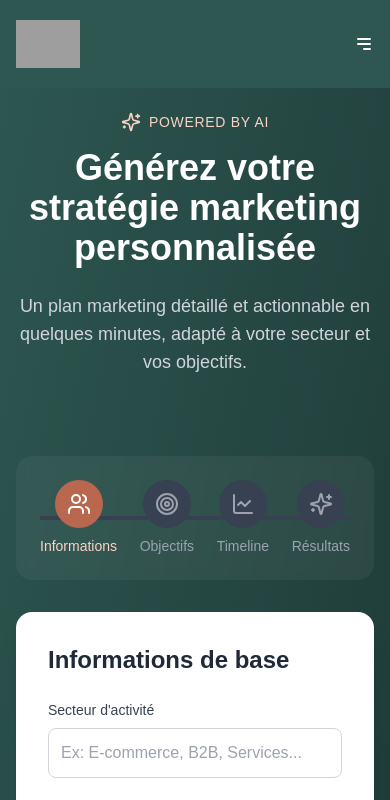
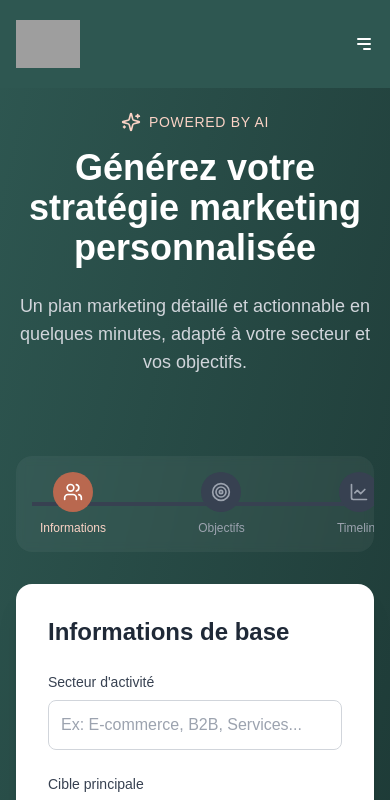
Before and after one commit to HugoAdriMax/WeAreWe, a Next.js app: page /strategy in a window 390 px wide. Shown: the top 800 px of the page. Built offline with nearby package versions, Linux system fonts and the light colour scheme; grey boxes are pictures that could not be loaded.

Commit message:
generer9

```diff
--- a/app/strategy/page.tsx
+++ b/app/strategy/page.tsx
@@ -160,8 +160,8 @@ export default function StrategyPage() {
         <div className="container mx-auto px-4">
           <div className="max-w-4xl mx-auto">
 {/* Progress Steps */}
-            <div className="bg-white/5 backdrop-blur-sm rounded-2xl p-6 mb-8">
-              <div className="flex justify-between relative">
+<div className="bg-white/5 backdrop-blur-sm rounded-2xl p-4 md:p-6 mb-8 overflow-x-auto">
+  <div className="flex justify-between relative min-w-[500px] md:min-w-full">
     <div className="absolute top-1/2 left-0 right-0 h-1 bg-gray-700 -translate-y-1/2 z-0" />
     <div
       className="absolute top-1/2 left-0 h-1 bg-[#B9684F] -translate-y-1/2 z-0 transition-all duration-300"
@@ -170,15 +170,15 @@ export default function StrategyPage() {
     {steps.map((s) => {
       const Icon = s.icon;
       return (
-                    <div key={s.number} className="relative z-10 flex flex-col items-center">
-                      <div className={`w-12 h-12 rounded-full flex items-center justify-center transition-all duration-300 ${
+        <div key={s.number} className="relative z-10 flex flex-col items-center px-2 md:px-0">
+          <div className={`w-10 h-10 md:w-12 md:h-12 rounded-full flex items-center justify-center transition-all duration-300 ${
             s.number <= step
               ? 'bg-[#B9684F] text-white'
               : 'bg-gray-700 text-gray-400'
           }`}>
-                        <Icon className="w-6 h-6" />
+            <Icon className="w-5 h-5 md:w-6 md:h-6" />
           </div>
-                      <span className={`text-sm mt-2 ${
+          <span className={`text-xs md:text-sm mt-2 whitespace-nowrap ${
             s.number <= step ? 'text-[#FBD3C6]' : 'text-gray-400'
           }`}>
             {s.title}
@@ -398,6 +398,8 @@ export default function StrategyPage() {
 
 {/* Navigation Buttons */}
 <div className="bg-gray-50 px-8 py-4 flex justify-between">
+  {step < 4 && (
+    <>
       <button
         onClick={() => setStep(prev => Math.max(1, prev - 1))}
         className="px-6 py-2 text-gray-600 hover:text-[#2E5751] transition-colors disabled:opacity-50"
@@ -434,6 +436,30 @@ export default function StrategyPage() {
           Suivant
           <ArrowRight className="w-5 h-5" />
         </button>
+      )}
+    </>
+  )}
+  {step === 4 && (
+    <div className="w-full flex justify-center">
+      <button
+        onClick={() => {
+          setStep(1);
+          setStrategy(null);
+          setFormData({
+            industry: '',
+            target: '',
+            budget: '',
+            goals: [],
+            timeline: ''
+          });
+        }}
+        className="inline-flex items-center gap-2 px-6 py-2 bg-[#B9684F] text-white rounded-lg
+                 hover:bg-[#B9684F]/90 transition-colors"
+      >
+        Générer une nouvelle stratégie
+        <RefreshCw className="w-5 h-5" />
+      </button>
+    </div>
   )}
 </div>
 </motion.div>
```
Lines whose indentation alone changed are shown as unchanged.
